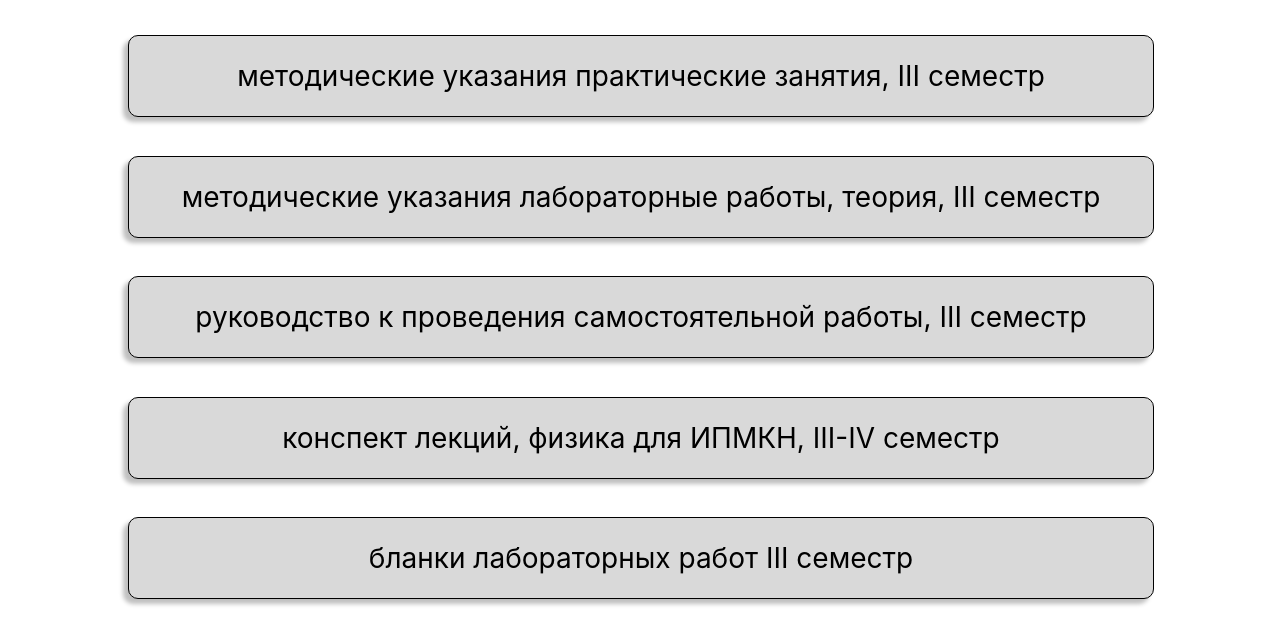
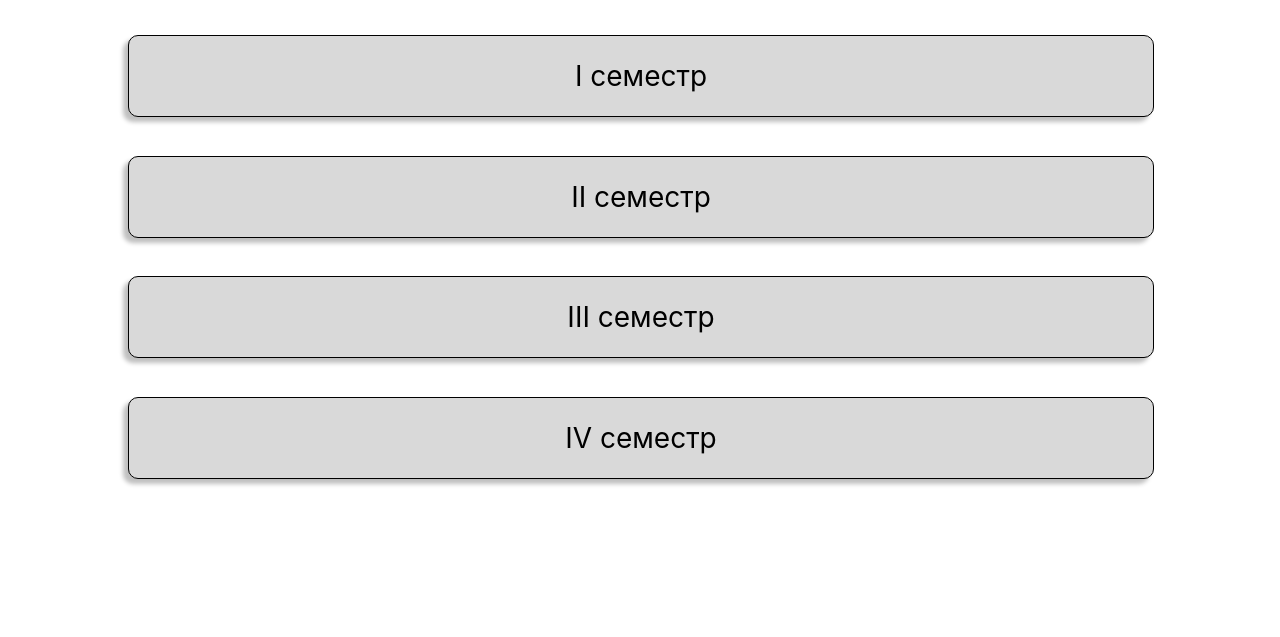
Before and after one commit to physics-TSU/physics-TSU.github.io, a plain HTML site: page index.html in a window 1280 px wide. Shown: the part 163-800 px from the top of the page. Drawn offline with Linux system fonts and the light colour scheme.

Commit message:
Update index.html

```diff
--- a/index.html
+++ b/index.html
@@ -12,7 +12,7 @@
 <body>
     <header class="top_header">
         <div class="wrapper">
-            <a href="#page1" class="logo">
+            <a href="./index.html" class="logo">
                 <img src="./img/logo.png" class="img" alt="logo">
             </a>
         </div>
@@ -21,23 +21,20 @@
     <section class="page1" id="page1">
 
 		<div class="title-page1">
-            методические указания по физике
+            методические указания по физике по семестрам
         </div>
 
-		<a href="./files/Met_ukazania_praktich_zanyatia_III_semestr.pdf" class="download-page1" download>
-            методические указания практические занятия, III семестр
+		<a href="./semestr1.html" class="download-page1">
+            I семестр
         </a>
-		<a href="./files/Met_ukazania_lab_raboty_III_semestr_teoria.pdf" class="download-page1" download>
-            методические указания лабораторные работы, теория, III семестр
+		<a href="./semestr2.html" class="download-page1">
+            II семестр
         </a>
-		<a href="./files/Rukovodstvo_k_proved_samost_raboty_semestr_3.pdf" class="download-page1" download>
-            руководство к проведения самостоятельной работы, III семестр
+		<a href="./semestr3.html" class="download-page1">
+            III семестр
         </a>
-		<a href="./files/Konsp_lektsiy_Fizika_dlya_IPMKN_sem_3-4.pdf" class="download-page1" download>
-            конспект лекций, физика для ИПМКН, III-IV семестр
-        </a>
-		<a href="./files/Blanki_lab_rabot_3_semestr.zip" class="download-page1" download>
-            бланки лабораторных работ III семестр
+		<a href="./semestr4.html" class="download-page1">
+            IV семестр
         </a>
 </body>
 </html>
```
